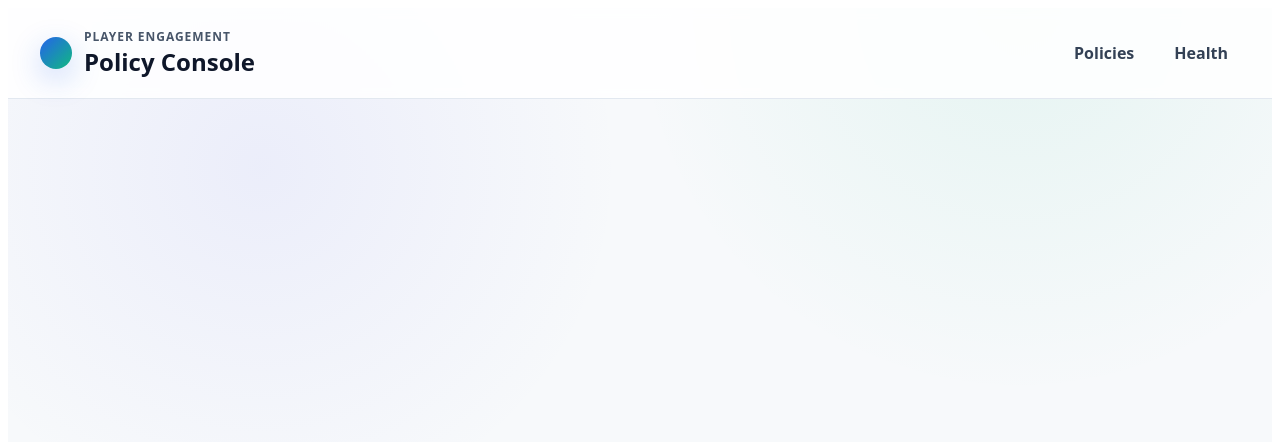
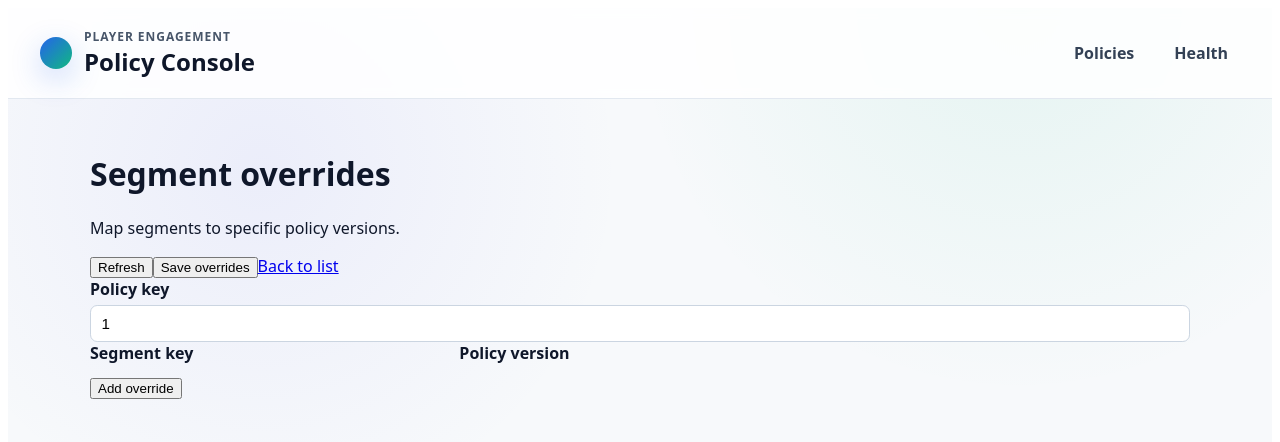
Before and after one commit to aaronlovi/player_engagement, an Angular app in the folder ui/player-engagement-config-ui/: page /policies/1/overrides in a window 1280 px wide. Before the commit this address led to /. Shown: the top 442 px of the page. Built offline with nearby package versions, Linux system fonts and the light colour scheme.

Commit message:
Implement segment overrides management UI and functionality in the admin console

```diff
--- a/ui/player-engagement-config-ui/src/app/app.routes.ts
+++ b/ui/player-engagement-config-ui/src/app/app.routes.ts
@@ -3,11 +3,13 @@
 import { PolicyListComponent } from './features/policies/policy-list/policy-list.component';
 import { PolicyEditorComponent } from './features/policies/policy-editor/policy-editor.component';
 import { PolicyHistoryComponent } from './features/policies/policy-history/policy-history.component';
+import { PolicyOverridesComponent } from './features/policies/policy-overrides/policy-overrides.component';
 
 export const routes: Routes = [
   { path: '', redirectTo: 'policies', pathMatch: 'full' },
   { path: 'policies', component: PolicyListComponent },
   { path: 'policies/:policyKey/history', component: PolicyHistoryComponent },
+  { path: 'policies/:policyKey/overrides', component: PolicyOverridesComponent },
   { path: 'policies/new', component: PolicyEditorComponent },
   { path: 'health', component: HealthPageComponent }
 ];
--- a/ui/player-engagement-config-ui/src/app/features/policies/policy-list/policy-list.component.html
+++ b/ui/player-engagement-config-ui/src/app/features/policies/policy-list/policy-list.component.html
@@ -15,6 +15,12 @@
           [routerLink]="['/policies', form.value.policyKey, 'history']"
         >
           View history/diff
+        </a>
+        <a
+          class="link-button"
+          [routerLink]="['/policies', form.value.policyKey, 'overrides']"
+        >
+          Edit overrides
         </a>
       }
     </div>
--- /dev/null
+++ b/ui/player-engagement-config-ui/src/app/features/policies/policy-overrides/policy-overrides.component.html
@@ -0,0 +1,72 @@
+<div class="page">
+  <header class="page__header">
+    <div>
+      <h1>Segment overrides</h1>
+      <p class="page__description">Map segments to specific policy versions.</p>
+    </div>
+    <div class="page__actions">
+      <button type="button" (click)="load()" [disabled]="state().loading">Refresh</button>
+      <button type="button" (click)="save()" [disabled]="submitting()">Save overrides</button>
+      <a class="link-button" routerLink="/policies">Back to list</a>
+    </div>
+  </header>
+
+  <section class="panel card">
+    <form [formGroup]="form" class="form-grid" (ngSubmit)="save()">
+      <div class="form-row">
+        <label for="policyKey">Policy key</label>
+        <input id="policyKey" type="text" formControlName="policyKey" placeholder="e.g. daily-login" />
+      </div>
+    </form>
+  </section>
+
+  <section class="panel card">
+    <div class="list-header">
+      <div>Segment key</div>
+      <div>Policy version</div>
+      <div></div>
+    </div>
+
+    @for (row of overrideRows.controls; track row; let i = $index) {
+      <div class="list-row" [formGroup]="row">
+        <div class="form-row compact">
+          <input type="text" formControlName="segmentKey" placeholder="segment_a" />
+          @if (isInvalid(row.controls.segmentKey)) {
+            <p class="error">Segment must be alphanumeric/underscore, up to 32 chars.</p>
+          }
+        </div>
+        <div class="form-row compact">
+          <input type="number" formControlName="policyVersion" min="1" />
+          @if (isInvalid(row.controls.policyVersion)) {
+            <p class="error">Version must be positive.</p>
+          }
+        </div>
+        <div class="actions">
+          <button type="button" (click)="removeRow(i)" [disabled]="overrideRows.length === 1">Remove</button>
+        </div>
+      </div>
+    }
+
+    <div class="list-actions">
+      <button type="button" (click)="addRow()">Add override</button>
+    </div>
+  </section>
+
+  <section class="panel">
+    @if (state().status) {
+      <p class="meta">Last response status: {{ state().status }}</p>
+    }
+
+    @if (message()) {
+      <div class="card success-card">
+        <p>{{ message() }}</p>
+      </div>
+    }
+
+    @if (state().error) {
+      <div class="card error-card">
+        <p>{{ state().error }}</p>
+      </div>
+    }
+  </section>
+</div>
--- /dev/null
+++ b/ui/player-engagement-config-ui/src/app/features/policies/policy-overrides/policy-overrides.component.scss
@@ -0,0 +1,79 @@
+.form-grid {
+  display: grid;
+  grid-template-columns: repeat(auto-fit, minmax(260px, 1fr));
+  gap: 1rem;
+}
+
+.form-row {
+  display: flex;
+  flex-direction: column;
+  gap: 0.35rem;
+
+  label {
+    font-weight: 700;
+    color: #0f172a;
+  }
+
+  input {
+    padding: 0.55rem 0.65rem;
+    border: 1px solid #cbd5e1;
+    border-radius: 0.45rem;
+    font-size: 0.95rem;
+  }
+
+  .error {
+    margin: 0;
+    color: #b91c1c;
+    font-size: 0.85rem;
+  }
+
+  &.compact {
+    gap: 0.25rem;
+  }
+}
+
+.list-header {
+  display: grid;
+  grid-template-columns: repeat(3, minmax(0, 1fr));
+  gap: 0.5rem;
+  margin-bottom: 0.35rem;
+  font-weight: 700;
+  color: #0f172a;
+}
+
+.list-row {
+  display: grid;
+  grid-template-columns: repeat(3, minmax(0, 1fr));
+  gap: 0.5rem;
+  align-items: start;
+  padding: 0.5rem;
+  border: 1px solid #e2e8f0;
+  border-radius: 0.5rem;
+
+  .actions {
+    display: flex;
+    justify-content: flex-end;
+    align-items: center;
+  }
+}
+
+.list-actions {
+  margin-top: 0.75rem;
+}
+
+.meta {
+  margin: 0;
+  color: #475569;
+}
+
+.error-card {
+  border-color: #fca5a5;
+  background-color: #fef2f2;
+  color: #991b1b;
+}
+
+.success-card {
+  border-color: #86efac;
+  background-color: #f0fdf4;
+  color: #14532d;
+}
--- /dev/null
+++ b/ui/player-engagement-config-ui/src/app/features/policies/policy-overrides/policy-overrides.component.ts
@@ -0,0 +1,158 @@
+import { CommonModule } from '@angular/common';
+import { Component, OnDestroy, OnInit, signal } from '@angular/core';
+import { ActivatedRoute, RouterLink } from '@angular/router';
+import { FormArray, FormBuilder, FormControl, FormGroup, ReactiveFormsModule, Validators } from '@angular/forms';
+import { Subscription } from 'rxjs';
+
+import { PolicyApiService } from '../../../core/api/policy-api.service';
+import { ApiState, createInitialState, toApiState } from '../../../core/utils/http';
+
+type OverrideRow = {
+  segmentKey: FormControl<string>;
+  policyVersion: FormControl<number>;
+};
+
+type OverridesForm = {
+  policyKey: FormControl<string>;
+  overrides: FormArray<FormGroup<OverrideRow>>;
+};
+
+@Component({
+  selector: 'app-policy-overrides',
+  standalone: true,
+  imports: [CommonModule, ReactiveFormsModule, RouterLink],
+  templateUrl: './policy-overrides.component.html',
+  styleUrls: ['./policy-overrides.component.scss']
+})
+export class PolicyOverridesComponent implements OnInit, OnDestroy {
+  readonly form: FormGroup<OverridesForm>;
+
+  protected readonly state = signal<ApiState<unknown>>(createInitialState());
+  protected readonly submitting = signal(false);
+  protected readonly message = signal<string | null>(null);
+
+  private paramSub?: Subscription;
+
+  constructor(
+    private readonly fb: FormBuilder,
+    private readonly api: PolicyApiService,
+    private readonly route: ActivatedRoute
+  ) {
+    this.form = fb.nonNullable.group<OverridesForm>({
+      policyKey: fb.nonNullable.control('', [Validators.required, Validators.minLength(3)]),
+      overrides: fb.nonNullable.array<FormGroup<OverrideRow>>([])
+    });
+  }
+
+  ngOnInit(): void {
+    this.paramSub = this.route.paramMap.subscribe(params => {
+      const key = params.get('policyKey');
+      if (key) {
+        this.form.controls.policyKey.setValue(key);
+        void this.load();
+      }
+    });
+  }
+
+  ngOnDestroy(): void {
+    this.paramSub?.unsubscribe();
+  }
+
+  get overrideRows(): FormArray<FormGroup<OverrideRow>> {
+    return this.form.controls.overrides;
+  }
+
+  async load(): Promise<void> {
+    if (this.form.controls.policyKey.invalid) {
+      this.form.controls.policyKey.markAsTouched();
+      return;
+    }
+
+    this.state.set({ ...createInitialState(), loading: true });
+    this.message.set(null);
+    this.overrideRows.clear();
+
+    const policyKey = this.form.controls.policyKey.value;
+    const result = await this.api.getSegmentOverrides(policyKey);
+    this.state.set(toApiState(result));
+
+    if (!result.ok || !result.body) {
+      this.ensureRow();
+      return;
+    }
+
+    const entries = Object.entries(result.body);
+    if (entries.length === 0) {
+      this.ensureRow();
+      return;
+    }
+
+    for (const [segment, version] of entries) {
+      this.overrideRows.push(this.createRow(segment, version));
+    }
+  }
+
+  addRow(): void {
+    this.overrideRows.push(this.createRow());
+  }
+
+  removeRow(index: number): void {
+    if (this.overrideRows.length === 1) {
+      this.overrideRows.at(0).reset({
+        segmentKey: '',
+        policyVersion: 0
+      });
+      return;
+    }
+
+    this.overrideRows.removeAt(index);
+  }
+
+  async save(): Promise<void> {
+    if (this.form.invalid) {
+      this.form.markAllAsTouched();
+      return;
+    }
+
+    this.submitting.set(true);
+    this.state.set({ ...createInitialState(), loading: true });
+    this.message.set(null);
+
+    const key = this.form.controls.policyKey.value;
+    const overrides: Record<string, number> = {};
+    for (const row of this.overrideRows.controls) {
+      const segment = row.controls.segmentKey.value.trim();
+      const version = row.controls.policyVersion.value;
+      if (!segment) continue;
+      overrides[segment] = version;
+    }
+
+    const result = await this.api.updateSegmentOverrides(key, overrides);
+    this.state.set(toApiState(result));
+    if (result.ok) {
+      this.message.set('Overrides updated.');
+    }
+
+    this.submitting.set(false);
+  }
+
+  isInvalid(control: FormControl | null | undefined): boolean {
+    return !!control && control.invalid && control.touched;
+  }
+
+  private createRow(segmentKey = '', policyVersion = 0): FormGroup<OverrideRow> {
+    return this.fb.nonNullable.group<OverrideRow>({
+      segmentKey: this.fb.nonNullable.control(segmentKey, [
+        Validators.required,
+        Validators.pattern(/^[A-Za-z0-9_]{1,32}$/)
+      ]),
+      policyVersion: this.fb.nonNullable.control(policyVersion, [Validators.required, Validators.min(1)])
+    });
+  }
+
+  private ensureRow(): void {
+    if (this.overrideRows.length === 0) {
+      this.overrideRows.push(this.createRow());
+    }
+  }
+}
```
Also changed, not shown: 1 other file (tests, documents, lock files or other folders).
